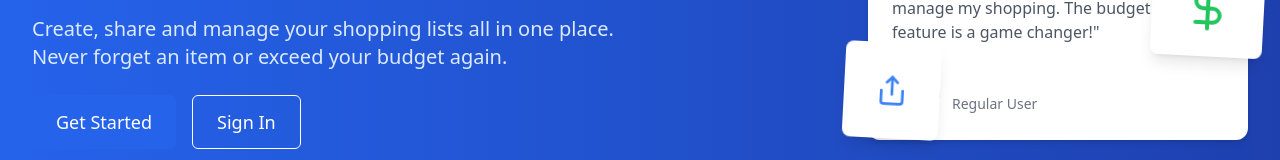
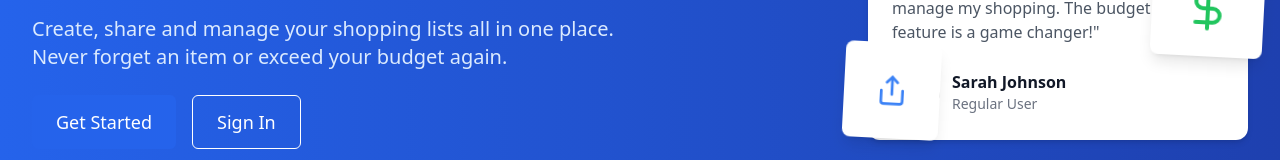
Before and after one commit to ShopisCo/obufst, a React (Vite) app: page / in a window 1280 px wide. Shown: the part 257-417 px from the top of the page. Built offline with nearby package versions, Linux system fonts and the light colour scheme; no server answers; grey boxes are pictures that could not be loaded.

Commit message:
Update TestimonialCard to use darker text for name

```diff
--- a/src/components/ui/TestimonialCard.tsx
+++ b/src/components/ui/TestimonialCard.tsx
@@ -34,7 +34,7 @@ const TestimonialCard: React.FC<TestimonialCardProps> = ({
           className="h-12 w-12 rounded-full object-cover"
         />
         <div>
-          <h4 className="font-semibold">{name}</h4>
+          <h4 className="font-semibold text-gray-900">{name}</h4>
           <p className="text-sm text-gray-500">{role}</p>
         </div>
       </div>
```
